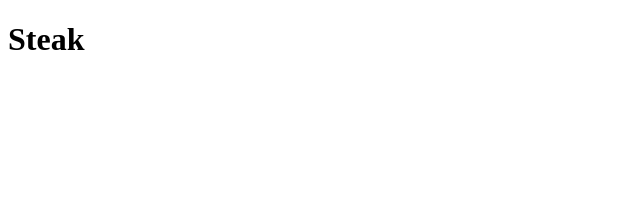
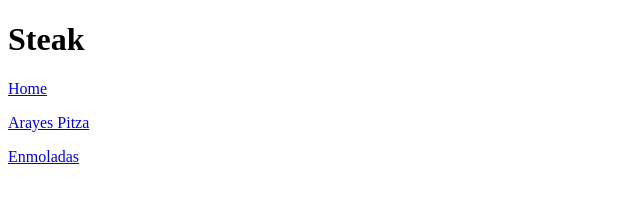
Before and after one commit to AbashedHalo/odin-recipes, a plain HTML site: page recipes/steak.html in a window 1280 px wide. Shown: the whole page, without its empty margins (0-640 px from the left). Drawn offline with Linux system fonts and the light colour scheme.

Commit message:
Add home and recipe links

```diff
--- a/recipes/steak.html
+++ b/recipes/steak.html
@@ -6,5 +6,8 @@
     </head>
     <body>
         <h1>Steak</h1>
+        <p><a href="../index.html">Home</a></p>
+        <p><a href="arayes-pitza.html">Arayes Pitza</a></p>
+        <p><a href="enmoladas.html">Enmoladas</a></p>
     </body>
 </html>
```
Also changed, not shown: images/steak.jpg (added).
